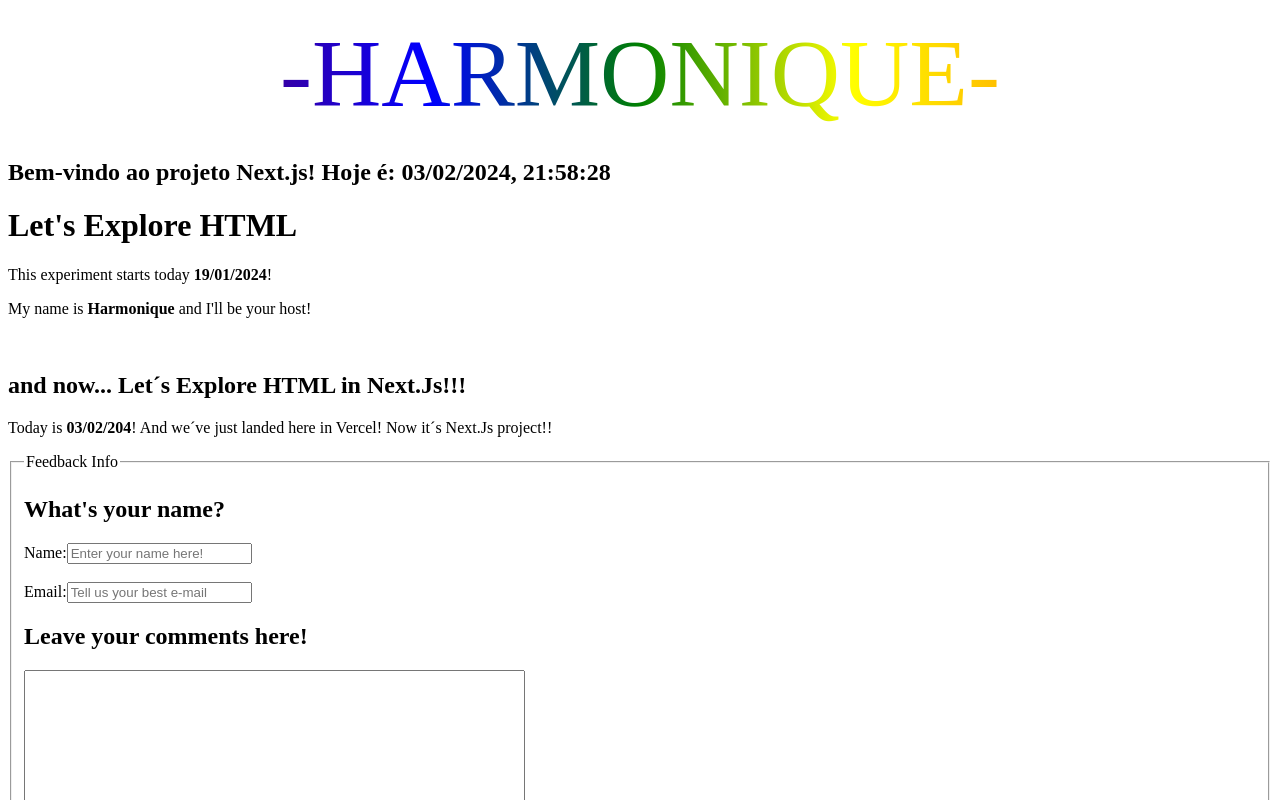
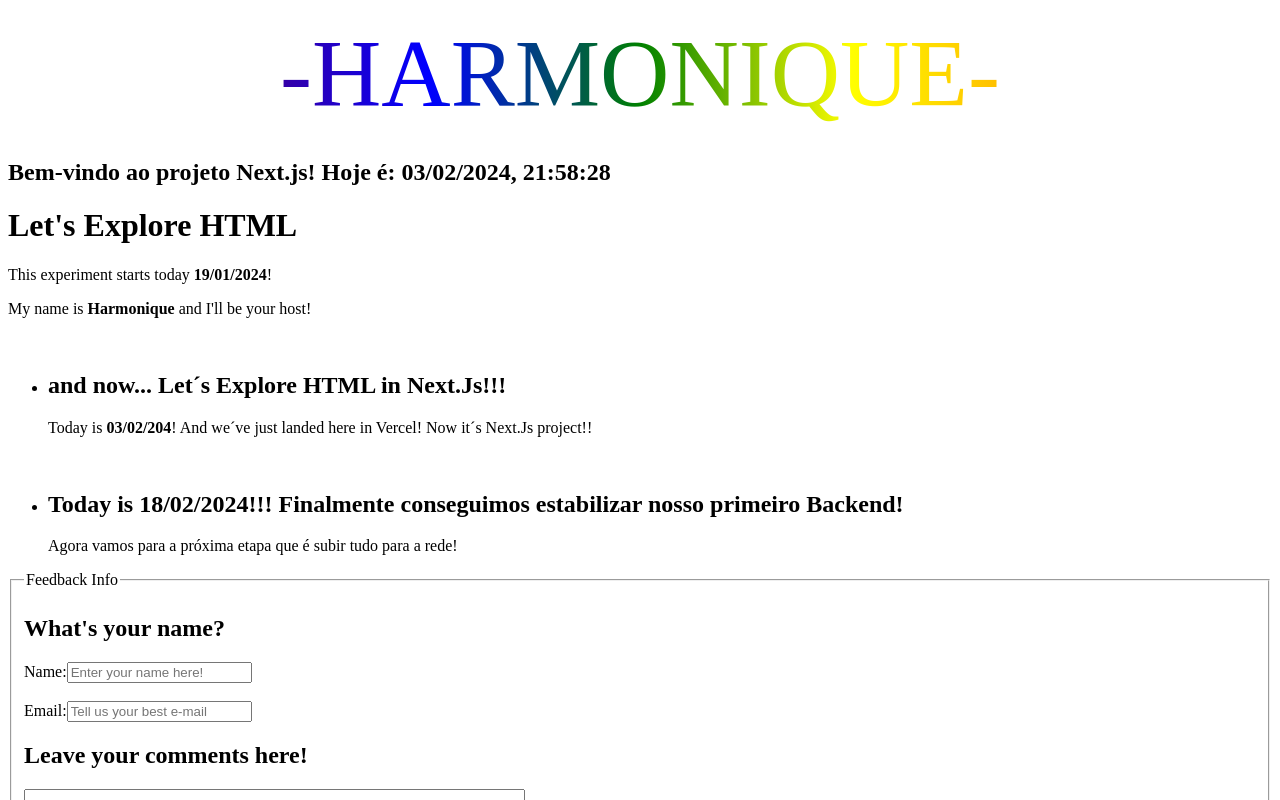
Before and after one commit to ZicBusiness/vercelOne, a Next.js app: page / in a window 1280 px wide. Shown: the top 800 px of the page. Built offline with nearby package versions, Linux system fonts and the light colour scheme; no server answers.

Commit message:
Now with backend 2

```diff
--- a/pages/index.js
+++ b/pages/index.js
@@ -73,11 +73,19 @@ const HomePage = () => {
           My name is <strong>Harmonique</strong> and I'll be your host!
         </p>
         <br></br>
-        <h2>and now... Let´s Explore HTML in Next.Js!!!</h2>
+        <ul>
+        <li><h2>and now... Let´s Explore HTML in Next.Js!!!</h2>
 
         <p>
             Today is  <strong><date>03/02/204</date></strong>! And we´ve just landed here in Vercel! Now it´s Next.Js project!!
-        </p>
+        </p></li>
+        <br></br>
+        <li><h2><strong>Today is <date>18/02/2024</date>!!! Finalmente conseguimos estabilizar nosso primeiro Backend!</strong></h2>
+
+        <p>
+            Agora vamos para a próxima etapa que é subir tudo para a rede!
+        </p></li>
+        </ul>
 
         {/* ... restante do código ... */}
 
```
